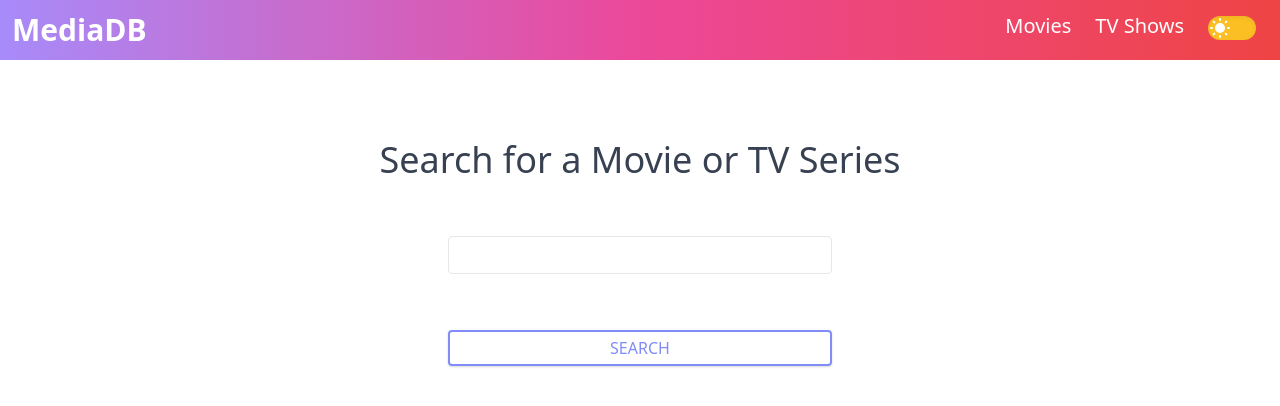
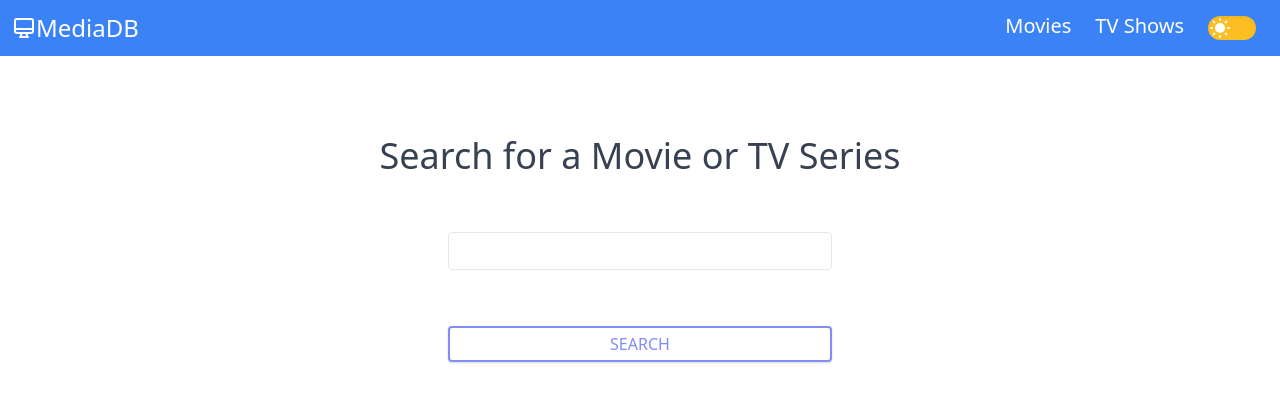
Before and after one commit to jekuuu/portfolio, a React (Create React App) app: page / in a window 1280 px wide. Shown: the top 406 px of the page. Built offline with nearby package versions, Linux system fonts and the light colour scheme.

Commit message:
changed dark mode color

```diff
--- a/public/index.html
+++ b/public/index.html
@@ -26,7 +26,7 @@
     -->
     <title>MediaDB | Search a movie, tv shows, actors...</title>
   </head>
-  <body class="dark:bg-gray-800">
+  <body class="dark:bg-gray-700">
     <noscript>You need to enable JavaScript to run this app.</noscript>
     <div id="root"></div>
     <!--
--- a/src/Common/Navbar.js
+++ b/src/Common/Navbar.js
@@ -14,12 +14,28 @@ const NavBar = () => {
 
   return (
     <>
-      <nav className='flex justify-between bg-gradient-to-r from-purple-400 via-pink-500 to-red-500 py-3'>
+      <nav className='flex justify-between bg-blue-500 py-3 dark:bg-gray-900'>
         <NavLink
           to='/'
-          className='text-3xl text-white pl-3 hover:text-yellow-500 font-bold'
+          className='text-2xl text-white pl-3 dark:hover:text-gray-600 hover:text-yellow-400'
         >
-          MediaDB
+          <div className='flex flex-row'>
+            <svg
+              xmlns='http://www.w3.org/2000/svg'
+              className='h-6 w-6 mt-1'
+              fill='none'
+              viewBox='0 0 24 24'
+              stroke='currentColor'
+            >
+              <path
+                strokeLinecap='round'
+                strokeLinejoin='round'
+                strokeWidth='2'
+                d='M9.75 17L9 20l-1 1h8l-1-1-.75-3M3 13h18M5 17h14a2 2 0 002-2V5a2 2 0 00-2-2H5a2 2 0 00-2 2v10a2 2 0 002 2z'
+              />
+            </svg>
+            MediaDB
+          </div>
         </NavLink>
 
         <div className='hidden md:block'>
@@ -27,7 +43,7 @@ const NavBar = () => {
             <li>
               <NavLink
                 to='/movies'
-                className='text-white pr-6 text-xl hover:text-yellow-500'
+                className='text-white pr-6 text-xl dark:hover:text-gray-600 hover:text-yellow-400'
               >
                 Movies
               </NavLink>
@@ -35,7 +51,7 @@ const NavBar = () => {
             <li>
               <NavLink
                 to='/shows'
-                className='text-white text-xl hover:text-yellow-500'
+                className='text-white text-xl dark:hover:text-gray-600 hover:text-yellow-400'
               >
                 TV Shows
               </NavLink>
@@ -66,12 +82,12 @@ const NavBar = () => {
         </svg>
       </nav>
       {toggleMenu && (
-        <ul className=' flex flex-col bg-gradient-to-r from-purple-400 via-pink-500 to-red-500 items-center'>
+        <ul className='flex flex-col bg-blue-500 py-3 dark:bg-gray-900 items-left'>
           <li>
             <NavLink
               to='/movies'
               onClick={handleMenuOnClick}
-              className='text-white  pr-6 text-xl hover:text-yellow-500'
+              className='text-white  pr-6 text-xl dark:hover:text-gray-600 hover:text-yellow-400'
             >
               Movies
             </NavLink>
@@ -80,12 +96,11 @@ const NavBar = () => {
             <NavLink
               to='/shows'
               onClick={handleMenuOnClick}
-              className='text-white text-xl hover:text-yellow-500'
+              className='text-white text-xl dark:hover:text-gray-600 hover:text-yellow-400'
             >
               TV Shows
             </NavLink>
           </li>
-          <li></li>
         </ul>
       )}
     </>
--- a/src/Common/ToggleButton.js
+++ b/src/Common/ToggleButton.js
@@ -13,7 +13,7 @@ const ToggleButton = ({ setTheme, colorTheme }) => {
           onChange={() => setTheme(colorTheme)}
           checked={colorTheme === 'light'}
         />
-        <div className='w-12 h-6 bg-yellow-400 rounded-full shadow-inner text-yellow-300 items-center'></div>
+        <div className='w-12 h-6 bg-yellow-400 dark:bg-gray-600 rounded-full shadow-inner text-yellow-300 items-center'></div>
         <div className='toggle__dot absolute w-6 h-6 inset-y-0 left-0 items-center'>
           {colorTheme === 'light' ? (
             <svg
--- a/src/Common/Videos.js
+++ b/src/Common/Videos.js
@@ -4,7 +4,7 @@ const Videos = ({ videoDetails }) => {
   return (
     <div className=''>
       <h5 className='dark:text-white text-xl mt-7 ml-3'>Watch Trailers</h5>
-      <div className='grid grid-cols-1 md:grid-cols-3'>
+      <div className='grid grid-cols-1 md:grid-cols-4'>
         {videoDetails.slice(0, 6).map((video) => (
           <div className='mt-3 md:mr-3' key={video.id}>
             <iframe
--- a/src/Home.js
+++ b/src/Home.js
@@ -31,14 +31,14 @@ const Home = () => {
   return (
     <>
       <div className='flex flex-col items-center'>
-        <h3 className='text-xl md:text-4xl mt-20 text-gray-700 dark:text-white'>
+        <h3 className='text-xl md:text-4xl mt-20 text-gray-700 dark:text-gray-300'>
           Search for a Movie or TV Series
         </h3>
         <form onSubmit={handleOnSubmit} className='flex flex-col md:w-96'>
           <input
             type='text'
             value={searchQuery}
-            className='mt-14 px-3 py-2 placeholder-blueGray-300 text-blueGray-600 relative bg-white  rounded text-sm border border-blueGray-300 outline-none focus:outline-none focus:ring w-full'
+            className='mt-14 px-3 py-2 placeholder-blueGray-300 text-blueGray-600 relative bg-white dark:bg-gray-300  rounded text-sm border border-blueGray-300 outline-none focus:outline-none focus:ring w-full'
             onChange={handleTextOnChange}
           />
           <button
```
